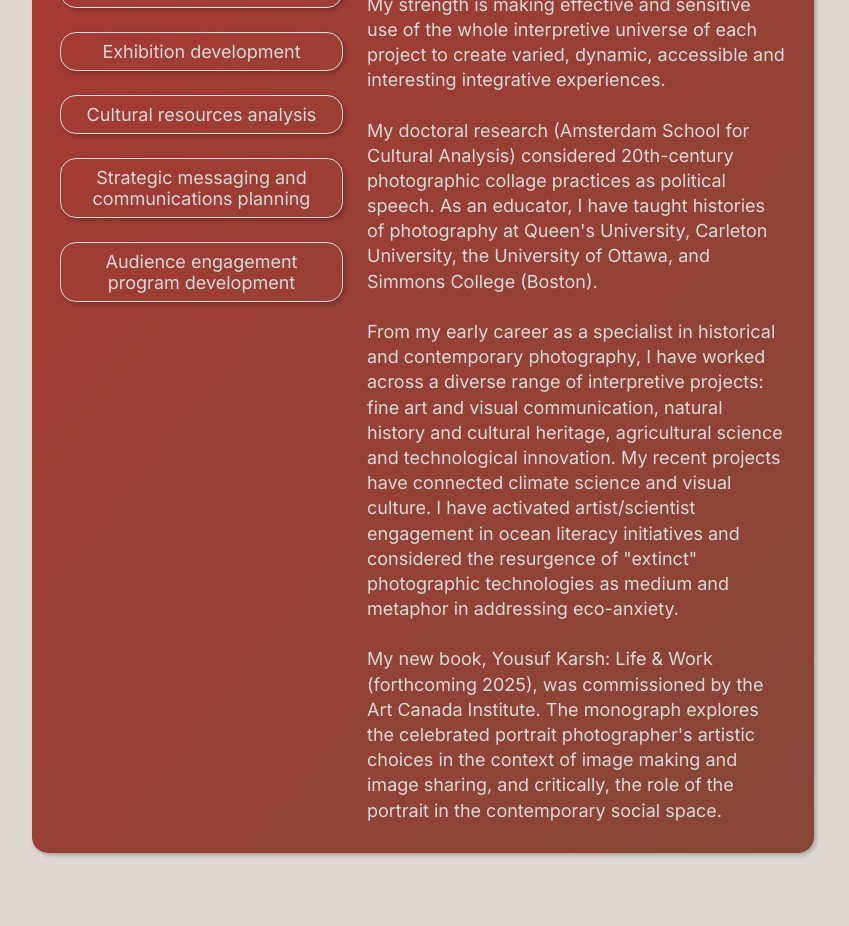
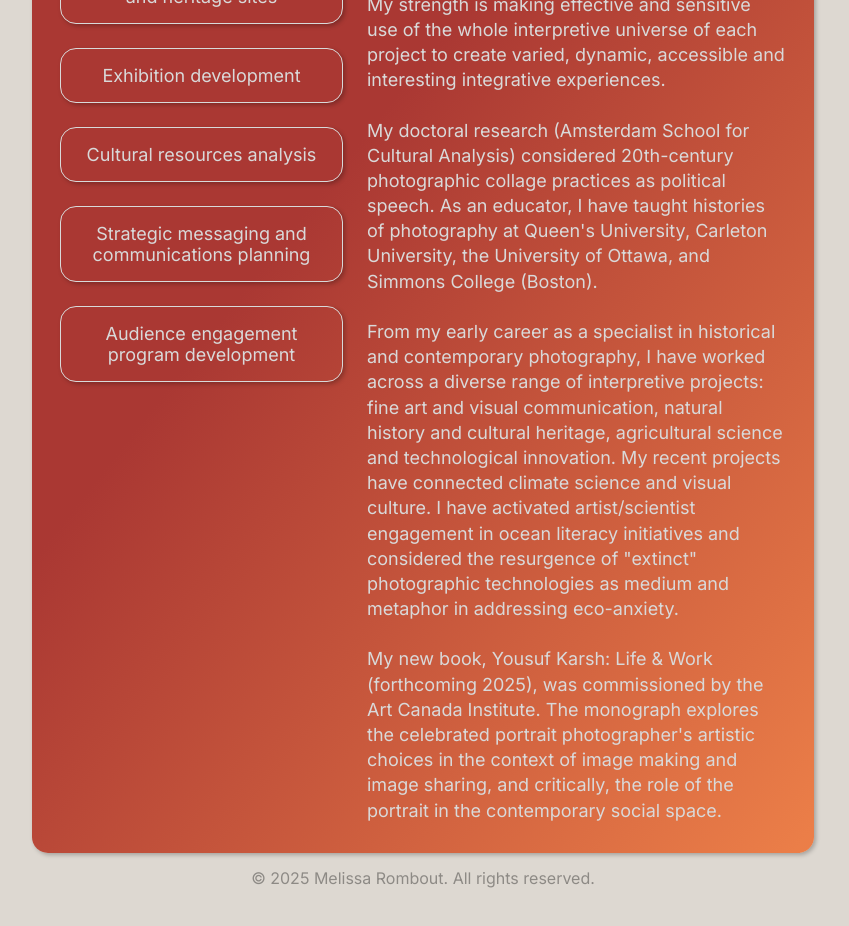
Before and after one commit to rocket5/melbavivendi-website, a React (Vite) app: page / in a window 1280 px wide. Shown: the part 400-1326 px from the top of the page, without its empty margins (217-1066 px from the left). Built offline with nearby package versions, Linux system fonts and the light colour scheme.

Commit message:
Add new orange color variable in global.css, update gradient background in Index.tsx, and implement copyright footer with current year display.

```diff
--- a/client/global.css
+++ b/client/global.css
@@ -61,6 +61,7 @@
     --melba-brown: #864737;
     --melba-gold: #EDC285;
     --melba-light-gray: #D9D9D9;
+    --melba-orange: #EB7E48;
   }
 
   .dark {
--- a/client/pages/Index.tsx
+++ b/client/pages/Index.tsx
@@ -2,19 +2,22 @@ import { Mail, MapPin } from "lucide-react";
 import GlareHover from "@/components/GlareHover";
 
 export default function Index() {
+  const currentYear = new Date().getFullYear();
+
   return (
     <div
-      className="min-h-screen flex items-center justify-center font-inter px-4 py-8 sm:px-8 sm:py-12 lg:px-[249px] lg:py-[72px]"
+      className="min-h-screen flex flex-col items-center justify-center font-inter px-4 py-8 sm:px-8 sm:py-12 lg:px-[249px] lg:py-[72px]"
       style={{
         background: 'var(--melba-beige)',
         overscrollBehavior: 'none',
-        WebkitOverflowScrolling: 'touch'
+        WebkitOverflowScrolling: 'touch',
+        gap: '15px'
       }}
     >
       <div
-        className="w-full max-w-[95vw] lg:max-w-[1100px] rounded-2xl flex flex-col lg:flex-row items-start justify-center gap-6 lg:gap-6"
+        className="w-full max-w-[95vw] lg:max-w-[942px] rounded-2xl flex flex-col lg:flex-row items-start justify-center gap-6 lg:gap-6"
         style={{
-          background: 'linear-gradient(128deg, var(--melba-red) 1.32%, var(--melba-brown) 98.8%)',
+          background: 'linear-gradient(128deg, var(--melba-red) 40.78%, var(--melba-orange) 98.8%)',
           boxShadow: '2px 2px 4px 0 rgba(0, 0, 0, 0.25)',
           padding: 'min(40px, 5vw) min(29px, 4vw) min(30px, 4vw) min(28px, 4vw)',
           minHeight: '600px'
@@ -74,7 +77,7 @@ export default function Index() {
                 glareOpacity={0.3}
                 className="flex flex-col justify-center items-center w-full"
                 style={{
-                  padding: 'min(8px, 1vw) min(12px, 2vw)',
+                  padding: '16px',
                   gap: '10px',
                   borderWidth: '1px',
                   boxShadow: '2px 2px 4px 0 rgba(0, 0, 0, 0.25)'
@@ -220,7 +223,7 @@ export default function Index() {
                 glareOpacity={0.3}
                 className="flex flex-col justify-center items-center w-full"
                 style={{
-                  padding: 'min(8px, 1vw) min(12px, 2vw)',
+                  padding: '16px',
                   gap: '10px',
                   borderWidth: '1px',
                   boxShadow: '2px 2px 4px 0 rgba(0, 0, 0, 0.25)'
@@ -240,6 +243,17 @@ export default function Index() {
           </div>
         </div>
       </div>
+
+      {/* Copyright Footer */}
+      <div
+        className="text-center font-normal text-base opacity-60"
+        style={{
+          color: 'rgba(0, 0, 0, 0.60)',
+          lineHeight: 'normal'
+        }}
+      >
+        © {currentYear} Melissa Rombout. All rights reserved.
+      </div>
     </div>
   );
 }
```
